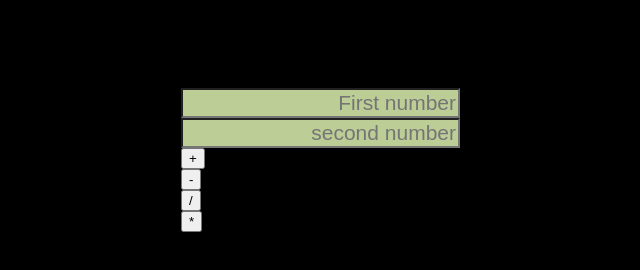
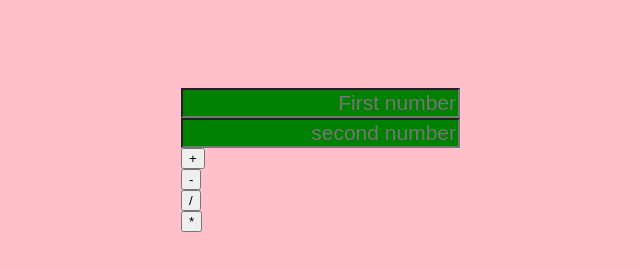
Before and after one commit to denishjackson/calculator-demo, a plain HTML site: page index.html in a window 1280 px wide. Shown: the top 270 px of the page, without its empty margins (339-979 px from the left). Drawn offline with Linux system fonts and the light colour scheme.

Commit message:
Changes created

```diff
--- a/calculator.css
+++ b/calculator.css
@@ -1,5 +1,5 @@
 body{
-	background-color:black;
+	background-color:pink;
 	position:relative;
 	top:80px;
 	left:40%;
@@ -7,7 +7,7 @@ body{
 .a input{
 	position:relative;
 
-	background-color:#bccd95;
+	background-color:green;
 	font-size:21px;
 	text-align:right;
 }
```
